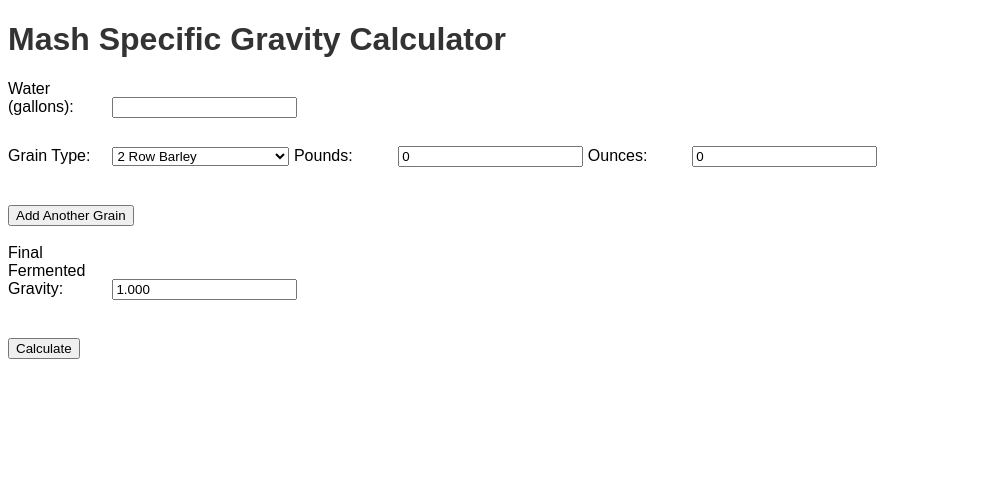
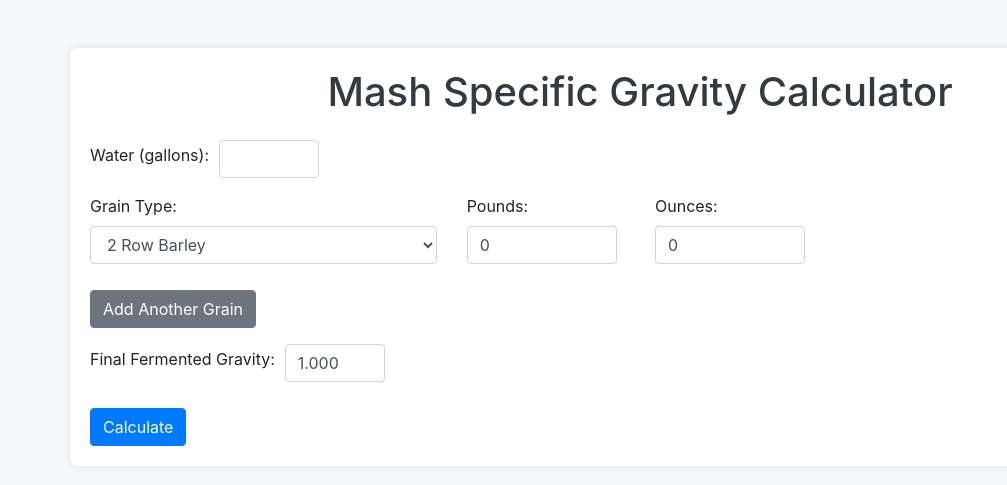
Before and after one commit to fjehlik/distillery-assistant, a FastAPI app: page / in a window 1280 px wide. Shown: the top 485 px of the page, without its empty margins (0-1007 px from the left). Run offline with FastAPI, Linux system fonts and the light colour scheme; some libraries are stand-ins or nearby versions.

Commit message:
update css and html file for formatting

```diff
--- a/static/style.css
+++ b/static/style.css
@@ -1,20 +1,54 @@
 body {
-    font-family: Arial, sans-serif;
+    background-color: #f8f9fa;
 }
 
-h1 {
-    color: #333;
+h1, h2 {
+    color: #343a40;
 }
 
-label {
-    display: inline-block;
-    width: 100px;
+.container {
+    background-color: #ffffff;
+    padding: 20px;
+    border-radius: 8px;
+    box-shadow: 0 0 10px rgba(0, 0, 0, 0.1);
 }
 
-input, select {
-    margin-bottom: 10px;
+.input-small {
+    max-width: 150px;
 }
 
-button {
+.input-smaller {
+    max-width: 100px; /* Increased width to 100px for 25% wider input boxes */
+    display: inline-block;
+    width: auto;
+}
+
+.form-group {
+    display: flex;
+    align-items: center;
+    justify-content: flex-start;
+}
+
+.form-group label {
+    margin-right: 10px;
+    white-space: nowrap;
+}
+
+.grain-entry .form-group {
+    display: flex;
+    align-items: center;
+}
+
+.grain-entry .form-group .col-md-4 {
+    display: flex;
+    align-items: center;
+    padding-right: 0; /* Remove right padding to reduce spacing */
+}
+
+.grain-entry .form-group .col-md-4 label {
+    margin-right: 5px;
+}
+
+.btn {
     margin-top: 10px;
 }
--- a/templates/index.html
+++ b/templates/index.html
@@ -2,41 +2,51 @@
 <html>
 <head>
     <title>Mash Specific Gravity Calculator</title>
+    <link href="https://stackpath.bootstrapcdn.com/bootstrap/4.5.2/css/bootstrap.min.css" rel="stylesheet">
     <link rel="stylesheet" href="/static/style.css">
 </head>
 <body>
-    <h1>Mash Specific Gravity Calculator</h1>
-    <form method="post" action="/submit">
+    <div class="container mt-5">
+        <h1 class="text-center">Mash Specific Gravity Calculator</h1>
+        <form method="post" action="/submit" class="mt-4">
+            <div class="form-group">
                 <label for="water_gallons">Water (gallons):</label>
-        <input type="number" id="water_gallons" name="water_gallons" step="0.01" required><br><br>
+                <input type="number" id="water_gallons" name="water_gallons" class="form-control input-smaller" step="0.01" required>
+            </div>
 
             <div id="grains">
-            <div class="grain-entry">
+                <div class="grain-entry form-group row">
+                    <div class="col-md-4">
                         <label for="grain_type_0">Grain Type:</label>
-                <select id="grain_type_0" name="grain_types">
+                        <select id="grain_type_0" name="grain_types" class="form-control">
                             {% for grain, ppg in grain_ppg.items() %}
                             <option value="{{ grain }}">{{ grain }}</option>
                             {% endfor %}
                         </select>
+                    </div>
+                    <div class="col-md-2"> <!-- Adjusted column width -->
                         <label for="pounds_0">Pounds:</label>
-                <input type="number" id="pounds_0" name="pounds" step="0.01" value="0">
+                        <input type="number" id="pounds_0" name="pounds" class="form-control input-small" step="0.01" value="0">
+                    </div>
+                    <div class="col-md-2"> <!-- Adjusted column width -->
                         <label for="ounces_0">Ounces:</label>
-                <input type="number" id="ounces_0" name="ounces" step="0.01" value="0">
-                <br><br>
+                        <input type="number" id="ounces_0" name="ounces" class="form-control input-small" step="0.01" value="0">
+                    </div>
                 </div>
             </div>
 
-        <button type="button" onclick="addGrain()">Add Another Grain</button>
-        <br><br>
+            <button type="button" class="btn btn-secondary mb-3" onclick="addGrain()">Add Another Grain</button>
 
+            <div class="form-group">
                 <label for="final_fermented_gravity">Final Fermented Gravity:</label>
-        <input type="number" id="final_fermented_gravity" name="final_fermented_gravity" value="1.000" step="0.001"><br><br>
+                <input type="number" id="final_fermented_gravity" name="final_fermented_gravity" class="form-control input-smaller" value="1.000" step="0.001">
+            </div>
 
-        <button type="submit">Calculate</button>
+            <button type="submit" class="btn btn-primary">Calculate</button>
         </form>
 
         {% if water_gallons %}
-    <h2>Results</h2>
+        <h2 class="mt-5">Results</h2>
         <p>Water: {{ water_gallons }} gallons</p>
         <ul>
             {% for grain, quantity in grain_quantities.items() %}
@@ -48,24 +58,34 @@
         <p><strong>Max Fermented ABV:</strong> {{ max_fermented_abv }}%</p>
         <p><strong>Typical Fermented ABV:</strong> {{ typical_fermented_abv }}%</p>
         {% endif %}
+    </div>
 
+    <script src="https://code.jquery.com/jquery-3.5.1.slim.min.js"></script>
+    <script src="https://cdn.jsdelivr.net/npm/@popperjs/core@2.5.4/dist/umd/popper.min.js"></script>
+    <script src="https://stackpath.bootstrapcdn.com/bootstrap/4.5.2/js/bootstrap.min.js"></script>
     <script>
         let grainCount = 1;
         function addGrain() {
             const grainDiv = document.createElement('div');
-            grainDiv.classList.add('grain-entry');
+            grainDiv.classList.add('grain-entry', 'form-group', 'row');
             grainDiv.innerHTML = `
+                <div class="col-md-4">
                     <label for="grain_type_${grainCount}">Grain Type:</label>
-                <select id="grain_type_${grainCount}" name="grain_types">
+                    <select id="grain_type_${grainCount}" name="grain_types" class="form-control">
                         {% for grain, ppg in grain_ppg.items() %}
                         <option value="{{ grain }}">{{ grain }}</option>
                         {% endfor %}
                     </select>
+                </div>
+                <div class="col-md-2"> <!-- Adjusted column width -->
                     <label for="pounds_${grainCount}">Pounds:</label>
-                <input type="number" id="pounds_${grainCount}" name="pounds" step="0.01" value="0">
+                    <input type="number" id="pounds_${grainCount}" name="pounds" class="form-control input-small" step="0.01" value="0">
+                </div>
+                <div class="col-md-2"> <!-- Adjusted column width -->
                     <label for="ounces_${grainCount}">Ounces:</label>
-                <input type="number" id="ounces_${grainCount}" name="ounces" step="0.01" value="0">
-                <br><br>`;
+                    <input type="number" id="ounces_${grainCount}" name="ounces" class="form-control input-small" step="0.01" value="0">
+                </div>
+            `;
             document.getElementById('grains').appendChild(grainDiv);
             grainCount++;
         }
```
Lines whose indentation alone changed are shown as unchanged.
